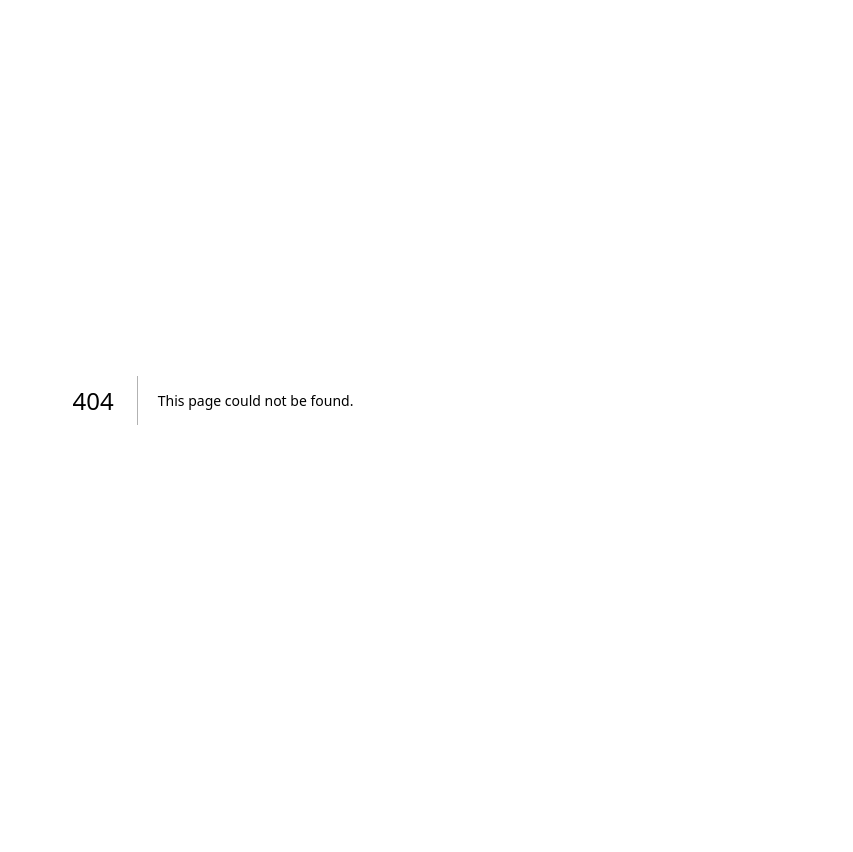
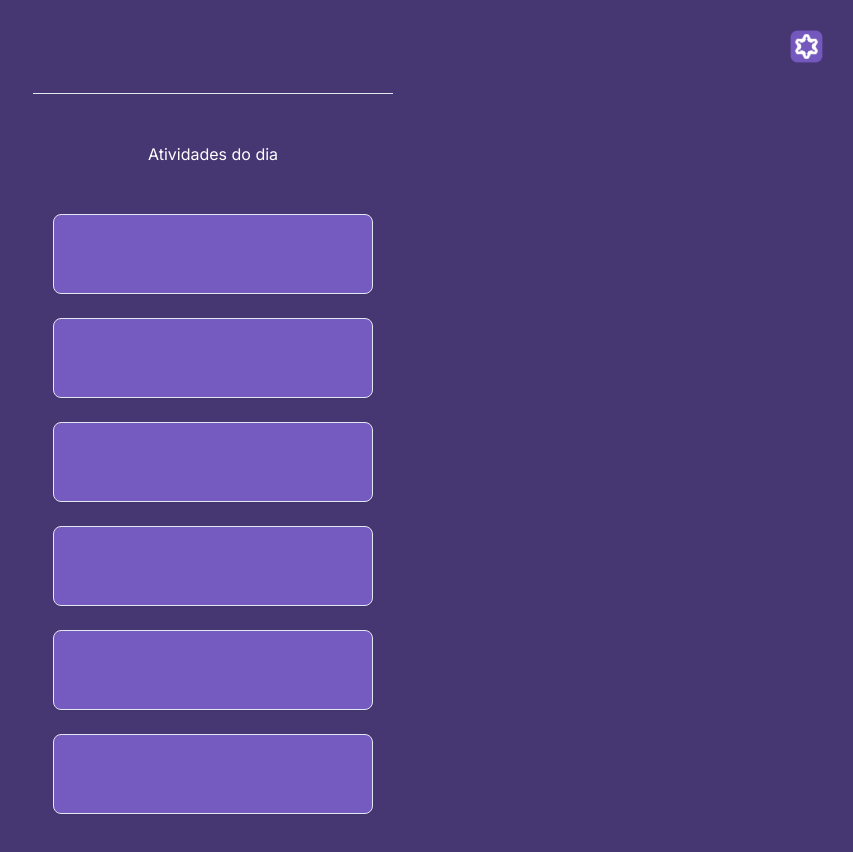
Before and after one commit to NosborCT/xps_study, a Next.js app: page /home in a window 1280 px wide. Before the commit this address had no page. Shown: the top 852 px of the page, without its empty margins (427-1280 px from the left). Before the commit the page ends 800 px from the top, so only its background shows below. Built offline with nearby package versions, Linux system fonts and the light colour scheme.

Commit message:
Feat: home page

```diff
--- a/app/_components/header.tsx
+++ b/app/_components/header.tsx
@@ -67,12 +67,14 @@ const Header = () => {
                         </Button>
                     </div>
                     <div>
+                        <Link href={`/home/`}>
                         <Button
                             variant={"default"}
                             className="w-full justify-start gap-2 text-white">
                             <HomeIcon size={16} />
                             Home
                         </Button>
+                        </Link>
                     </div>
                 </div>
             </SheetContent>
--- /dev/null
+++ b/app/home/page.tsx
@@ -0,0 +1,27 @@
+import Header from "../_components/header";
+import { Card } from "../_components/ui/card";
+import { Separator } from "../_components/ui/separator";
+
+const Home = () => {
+  return (
+    <div>
+      <Header />
+      <div className="flex justify-center py-6">
+        <Separator className="w-[360px]"></Separator>
+      </div>
+      <h3 className="text-white flex items-center justify-center py-6">
+        Atividades do dia
+      </h3>
+      <div className="flex-col space-y-6 flex items-center min-h-screen py-6">
+        <Card className="w-80 h-20 cursor-pointer bg-primary"></Card>
+        <Card className="w-80 h-20 cursor-pointer bg-primary"></Card>
+        <Card className="w-80 h-20 cursor-pointer bg-primary"></Card>
+        <Card className="w-80 h-20 cursor-pointer bg-primary"></Card>
+        <Card className="w-80 h-20 cursor-pointer bg-primary"></Card>
+        <Card className="w-80 h-20 cursor-pointer bg-primary"></Card>
+      </div>
+    </div>
+  );
+};
+
+export default Home;
--- a/app/page.tsx
+++ b/app/page.tsx
@@ -1,6 +1,6 @@
 import Header from "./_components/header";
 
-export default function Home() {
+export default function Login() {
   return (
 
     <>
```
